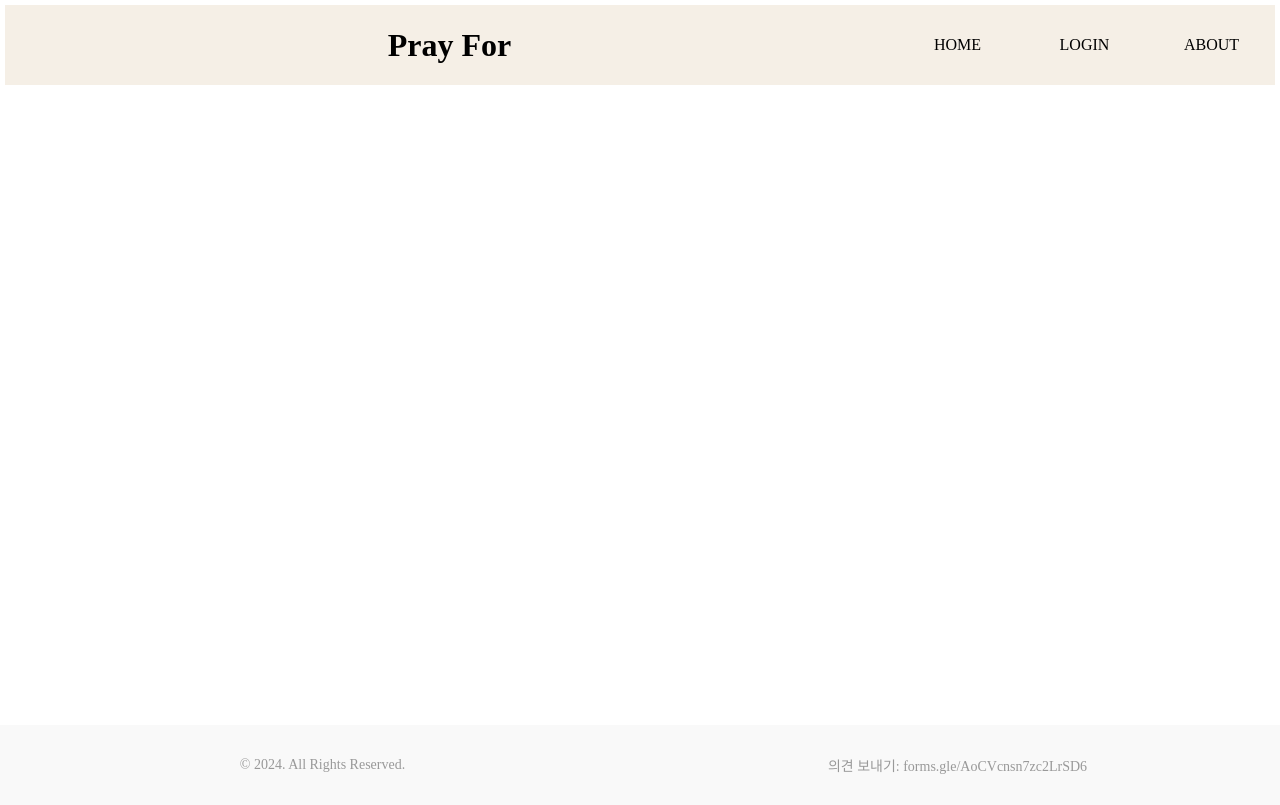
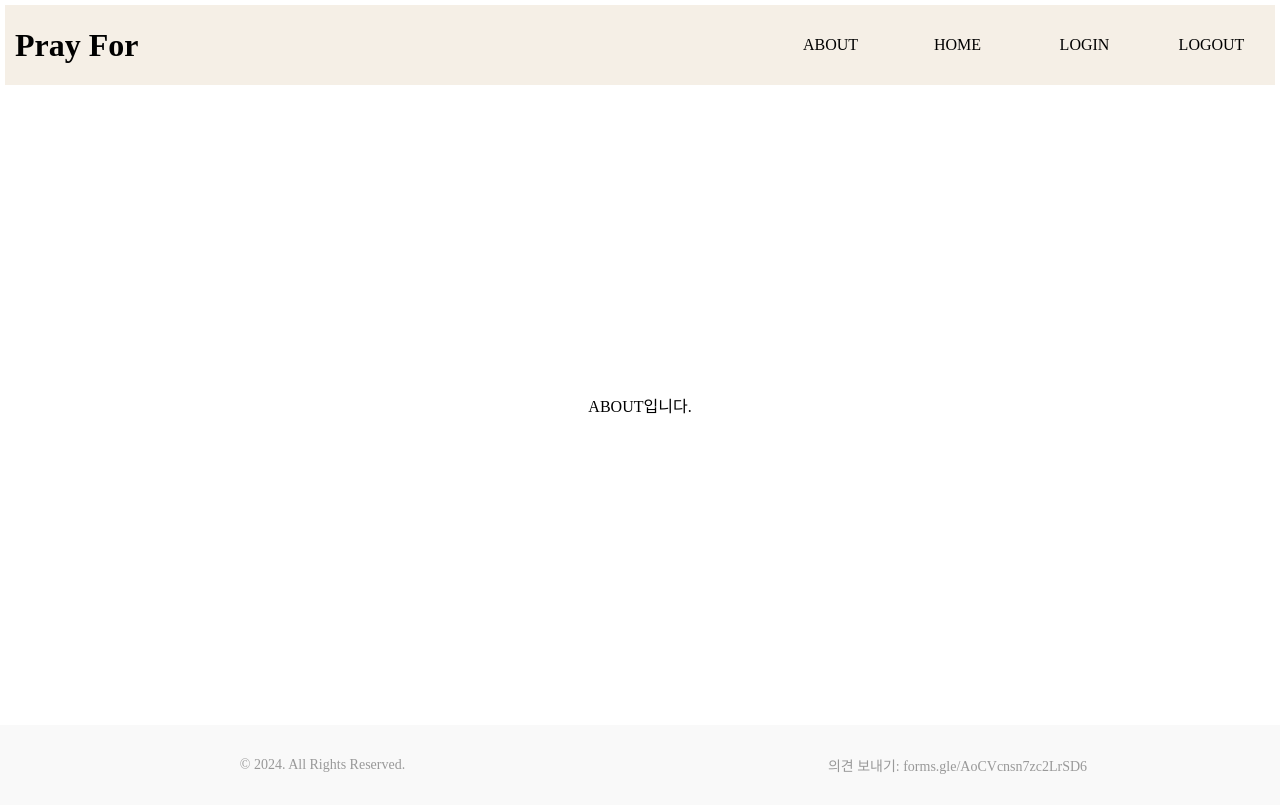
Before and after one commit to Yes2eul/Pray-For, a Next.js app: page /about in a window 1280 px wide. Built offline with nearby package versions, Linux system fonts and the light colour scheme; no server answers.

Commit message:
feat: about 페이지 추가

```diff
--- /dev/null
+++ b/app/about/page.jsx
@@ -0,0 +1,7 @@
+import React from "react";
+
+const About = () => {
+  return <div>ABOUT입니다.</div>;
+};
+
+export default About;
--- a/components/profile/profile.module.css
+++ b/components/profile/profile.module.css
@@ -49,7 +49,7 @@
   margin: 10px auto;
 }
 
-.info span {
+/* .info span {
   margin: 15px auto;
   font-size: 14px;
   color: #999;
@@ -58,7 +58,7 @@
 .info span:hover {
   cursor: pointer;
   text-decoration: underline;
-}
+} */
 
 @media screen and (max-width: 768px) {
   .info {
--- a/components/profile/userProfile.js
+++ b/components/profile/userProfile.js
@@ -4,14 +4,14 @@ import { useAuth } from "@/hooks/useAuth";
 import UseUserInfo from "@/hooks/useUserInfo";
 import styles from "./profile.module.css";
 import { usePathname, useRouter } from "next/navigation";
-import LogoutBtn from "./logoutBtn";
+// import LogoutBtn from "./logoutBtn";
 
 const UserProfile = () => {
   const { user } = useAuth();
   const userInfo = UseUserInfo(user);
   const router = useRouter();
   const pathName = usePathname();
-  const handleLogout = LogoutBtn();
+  // const handleLogout = LogoutBtn();
 
   const maskPassword = (password) => {
     return "*".repeat(password.length);
@@ -49,9 +49,9 @@ const UserProfile = () => {
             <p>{">"}</p>
           </button> */}
 
-          <div>
+          {/* <div>
             <span onClick={handleLogout}>{"< 로그아웃"}</span>
-          </div>
+          </div> */}
         </div>
       )}
     </>
--- a/components/shared/header.jsx
+++ b/components/shared/header.jsx
@@ -4,10 +4,12 @@ import { useRouter } from "next/navigation";
 import React from "react";
 import styles from "./header.module.css";
 import { useAuth } from "@/hooks/useAuth";
+import LogoutBtn from "../profile/logoutBtn";
 
 const Header = () => {
   const router = useRouter();
   const { user, isLoggedIn } = useAuth();
+  const handleLogout = LogoutBtn();
 
   const handleNavigation = (path) => {
     if (isLoggedIn) {
@@ -33,13 +35,14 @@ const Header = () => {
 
       <nav>
         <ul>
+          <li onClick={() => handleNavigation("/about")}>ABOUT</li>
           <li onClick={() => handleNavigation("/home")}>HOME</li>
           {isLoggedIn ? (
             <li onClick={() => handleNavigation(`/${user.uid}`)}>MYPAGE</li>
           ) : (
             <li onClick={() => handleNavigation("/login")}>LOGIN</li>
           )}
-          <li>ABOUT</li>
+          <li onClick={handleLogout}>LOGOUT</li>
         </ul>
       </nav>
     </header>
--- a/components/shared/header.module.css
+++ b/components/shared/header.module.css
@@ -6,9 +6,9 @@
 
 .header div h1 {
   float: left;
-  text-align: center;
+  padding-left: 10px;
   line-height: 80px;
-  width: 70%;
+  width: 60%;
 
   cursor: pointer;
 }
@@ -16,14 +16,14 @@
 .header nav {
   float: right;
 
-  width: 30%;
+  width: 40%;
   height: 80px;
 }
 
 .header nav ul li {
   float: left;
 
-  width: 33.33333%;
+  width: 25%;
   height: 80px;
   text-align: center;
   line-height: 80px;
@@ -53,7 +53,7 @@
     width: 50%;
   }
   .header nav ul li {
-    width: 33.33333%;
+    width: 25%;
     font-size: 12px;
   }
 }
```
